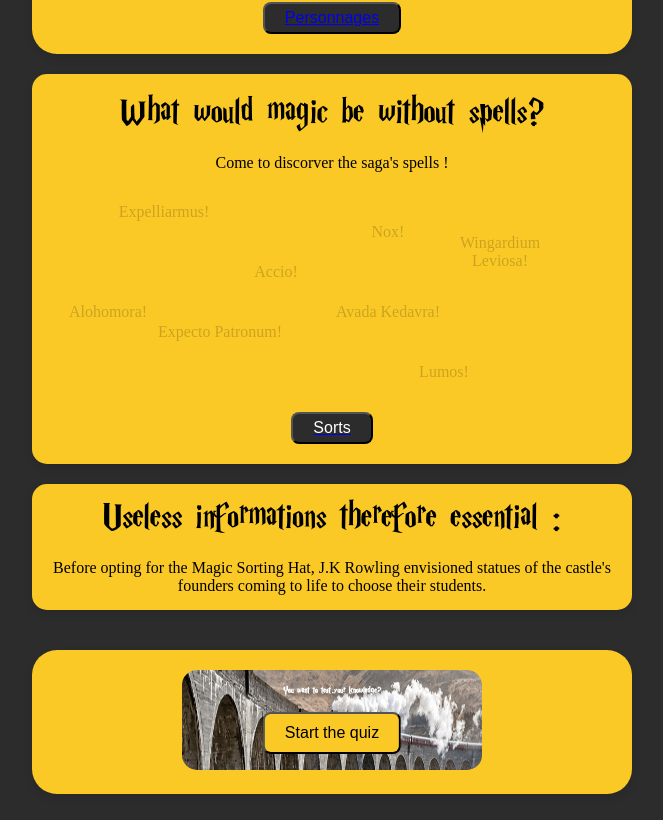
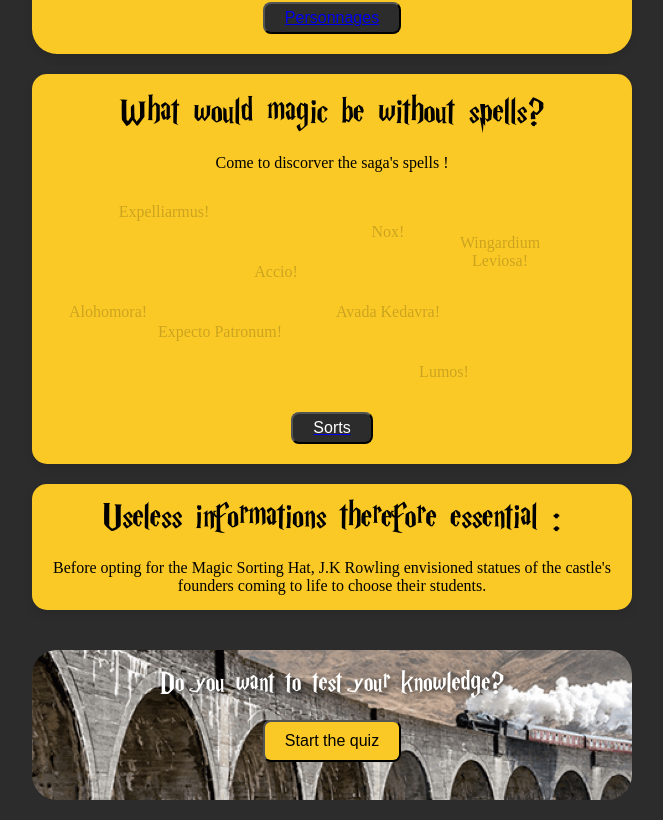
Before and after one commit to JeremyPerezGit/P2-HAPI-Router, a React (Vite) app in the folder client/: page /home in a window 1280 px wide. Shown: the part 588-1408 px from the top of the page, without its empty margins (308-971 px from the left). Built offline with nearby package versions, Linux system fonts and the light colour scheme.

Commit message:
[FIX] Fixed homepage + lisibility

```diff
--- a/client/src/pages/Homepage.css
+++ b/client/src/pages/Homepage.css
@@ -22,7 +22,6 @@
   background-color: #fbc926;
   border-radius: 25px;
   box-shadow: 0 4px 8px rgba(0, 0, 0, 0.1);
-  z-index: -1;
 }
 
 .character-image {
@@ -68,32 +67,6 @@
   text-decoration: none;
 }
 
-.center-button2 {
-  display: block;
-  margin: 20px auto;
-  padding: 10px 20px;
-  border-radius: 8px;
-  font-size: 16px;
-  cursor: pointer;
-  background-color: #fbc926;
-  color: black;
-  text-decoration: none;
-}
-
-.center-button2 {
-  position: absolute;
-  bottom: 20%;
-  left: 50%;
-  transform: translate(-50%, 50%);
-  padding: 10px 20px;
-  border-radius: 8px;
-  font-size: 16px;
-  cursor: pointer;
-  background-color: #fbc926;
-  color: black;
-  text-decoration: none;
-}
-
 .section3 {
   height: auto;
   width: 80%;
@@ -107,30 +80,44 @@
 }
 
 .train-container {
-  position: relative;
   text-align: center;
 }
 
 .train-image {
-  width: 70%;
+  width: 100%;
   border-radius: 15px;
 }
 
 .train-title {
-  position: absolute;
-  top: 20%;
-  left: 50%;
-  transform: translate(-50%, -50%);
   color: white;
-  font-size: 24px;
-  text-shadow: 2px 2px 4px rgba(0, 0, 0, 0.5);
+  font-size: 2rem;
+  text-shadow: 2px 2px 8px rgb(0 0 0);
+  font-weight: 400;
 }
 
 .center-button2 {
+  margin: 20px auto;
+  border-radius: 8px;
+  font-size: 1rem;
+  text-decoration: none;
+  padding: 10px 20px;
   background-color: #fbc926;
+  color: black;
   cursor: pointer;
 }
 
+.section4 {
+  background-image: url(../images/train.png);
+  background-size: cover;
+  box-shadow: none;
+  height: 150px;
+  display: flex;
+  flex-direction: column;
+  align-items: center;
+  margin: 20px auto;
+  padding: 0;
+  justify-content: space-around;
+}
 .random-text-container {
   position: relative;
   height: 200px;
@@ -188,10 +175,14 @@
 
 @media screen and (min-width: 992px) {
   .train-title {
-    font-size: 10px;
+    font-size: 2rem;
   }
   .train-image {
     min-height: 100px;
-    width: 300px;
+    width: 100%;
+  }
+  .section4 {
+    padding: 0;
+    justify-content: space-around;
   }
 }
--- a/client/src/pages/Homepage.tsx
+++ b/client/src/pages/Homepage.tsx
@@ -1,5 +1,4 @@
 import { useEffect, useState } from "react";
-import trainImage from "../images/train.png"; // Ajustez le chemin vers votre image
 import "./Homepage.css";
 import { NavLink } from "react-router-dom";
 
@@ -84,9 +83,10 @@
         </section>
         <section className="section section4" id="section4">
           <div className="train-container">
-            <img src={trainImage} alt="Train" className="train-image" />
             <div className="text-overlay">
-              <h2 className="train-title">You want to test your knowledge?</h2>
+              <h2 className="train-title">
+                Do you want to test your knowledge?
+              </h2>
               <button type="button" className="center-button2">
                 Start the quiz
               </button>
```
